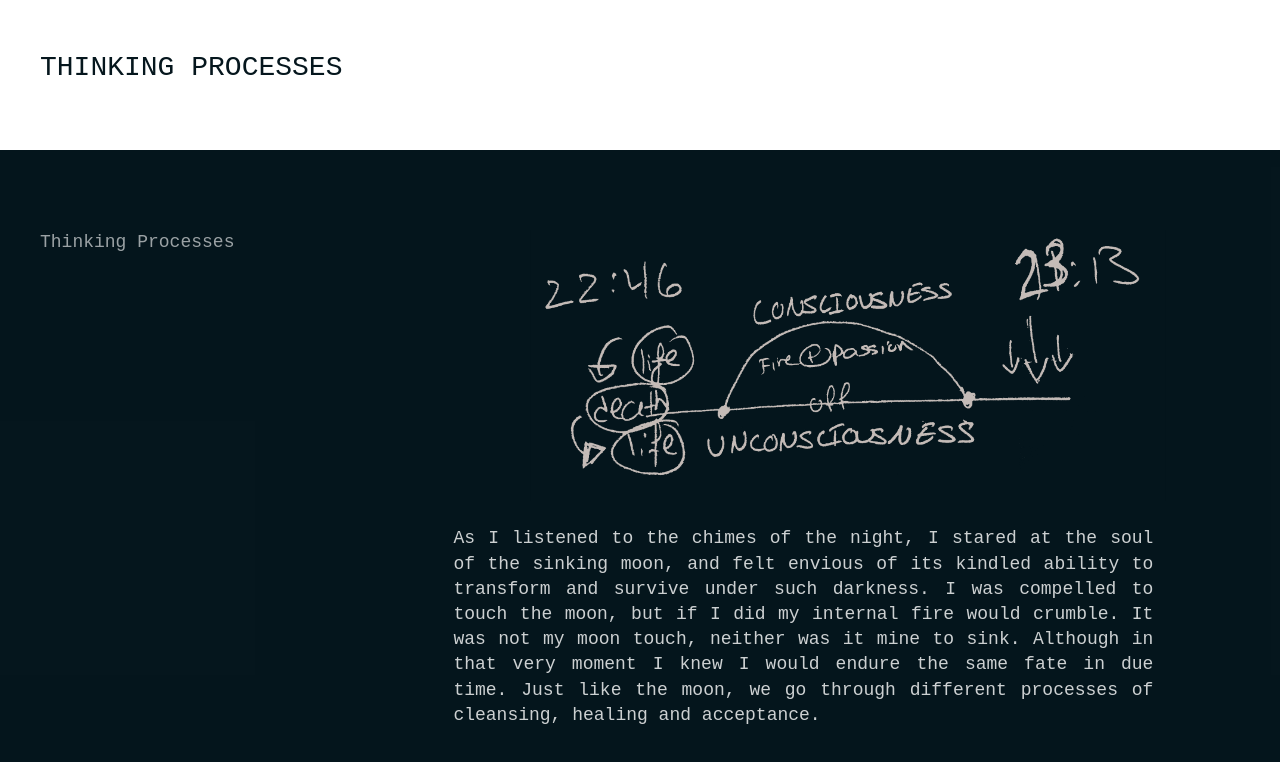
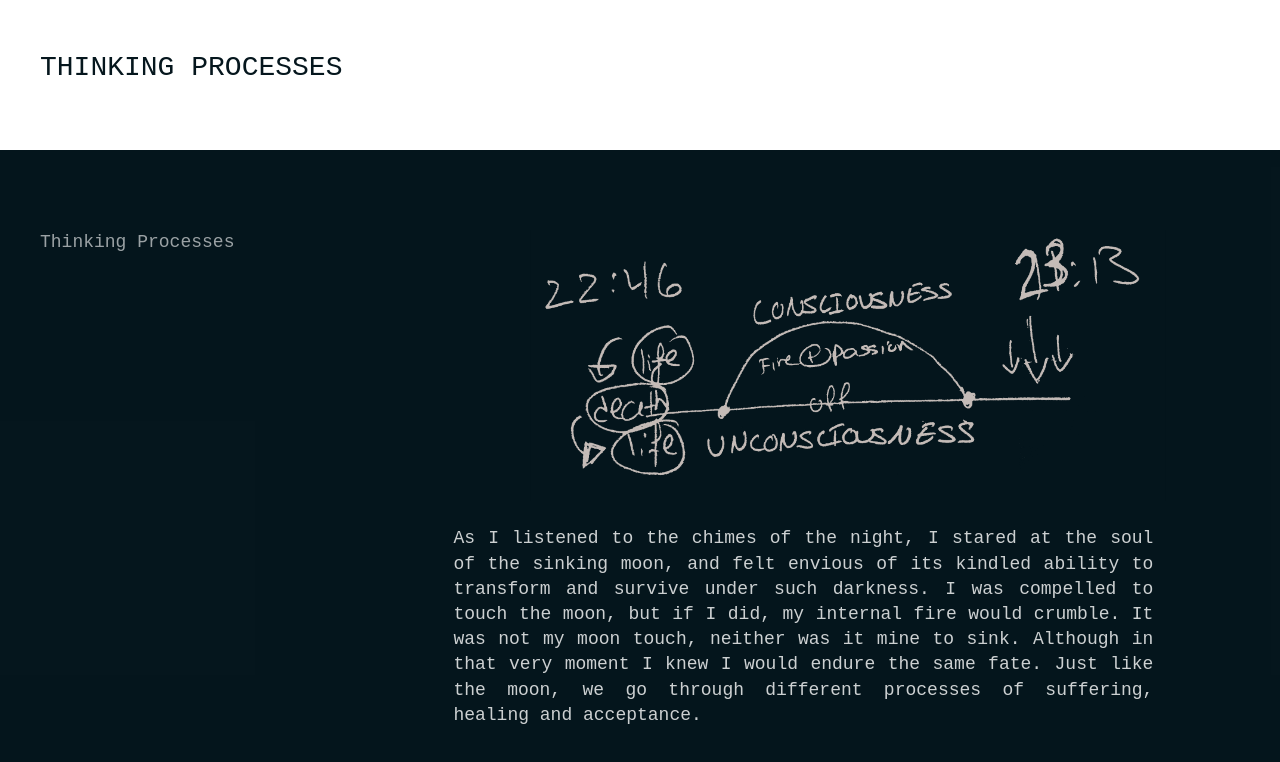
Before and after one commit to mmerhi89/thesinkingmoon, a plain HTML site: page index.html in a window 1280 px wide. Both pictures are taken after a click on the element "Read more here". Shown: the part 850-1612 px from the top of the page. Drawn offline with Linux system fonts and the light colour scheme.

Commit message:
Update index.html

```diff
--- a/index.html
+++ b/index.html
@@ -98,7 +98,7 @@
 
 					<img src="images/process2.png" class="process">
 
-					<p><br> As I listened to the chimes of the night, I stared at the soul of the sinking moon, and felt envious of its kindled ability to transform and survive under such darkness. I was compelled to touch the moon, but if I did my internal fire would crumble. It was not my moon touch, neither was it mine to sink. Although in that very moment I knew I would endure the same fate in due time. Just like the moon, we go through different processes of cleansing, healing and acceptance.
+					<p><br> As I listened to the chimes of the night, I stared at the soul of the sinking moon, and felt envious of its kindled ability to transform and survive under such darkness. I was compelled to touch the moon, but if I did, my internal fire would crumble. It was not my moon touch, neither was it mine to sink. Although in that very moment I knew I would endure the same fate. Just like the moon, we go through different processes of suffering, healing and acceptance.
 					</p></div>
 			</article>
 			</div>
```
